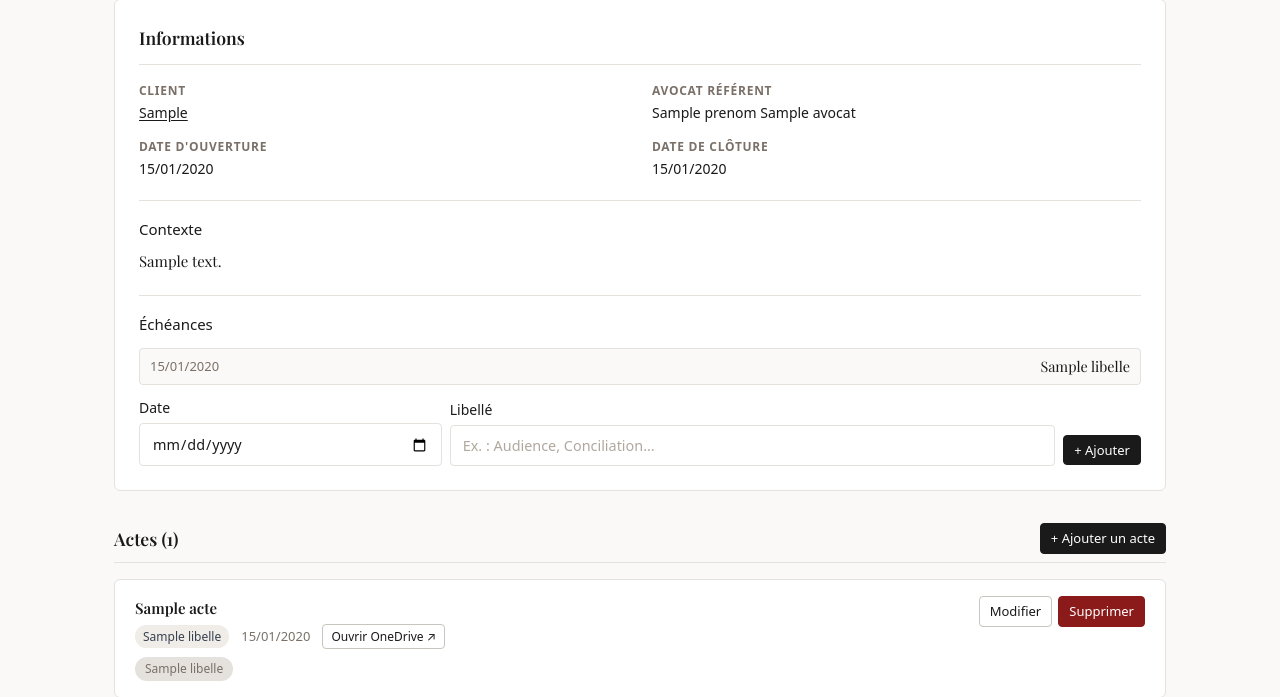
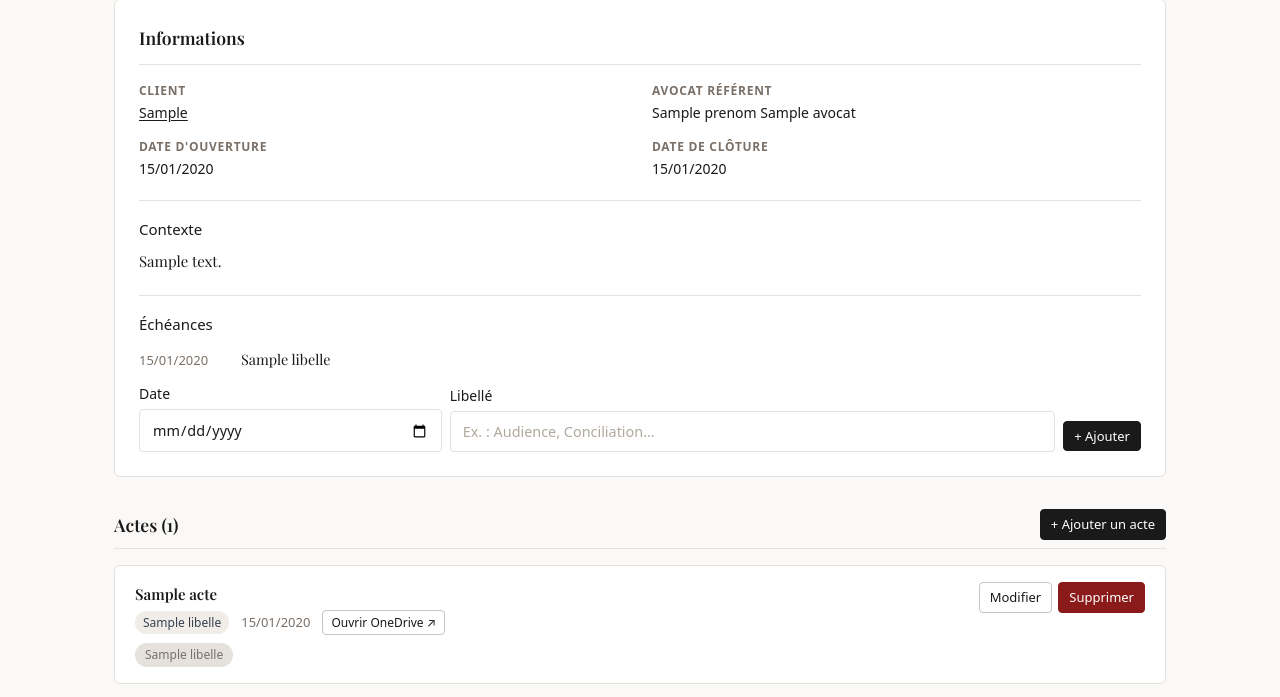
Before and after one commit to ricboro/cabinet-juridique, a FastAPI app: template app/templates/pages/dossiers/detail.html in a window 1280 px wide. Shown: the part 291-988 px from the top of the page. Run offline with FastAPI, Linux system fonts and the light colour scheme; the template is opened without the code that fills it: most values are stand-ins (such as "Sample title", 1, 10 or a date in 2020); some libraries are stand-ins or nearby versions; some web fonts are replaced.

Commit message:
fix: échéances — grille 2 colonnes (date fixe / libellé), sans encadré

```diff
--- a/app/static/style.css
+++ b/app/static/style.css
@@ -1196,38 +1196,26 @@ textarea {
   margin: 0 0 4px 0;
   display: flex;
   flex-direction: column;
-  gap: 6px;
+  gap: 4px;
 }
 
 .echeance-item {
-  display: flex;
-  align-items: center;
-  justify-content: space-between;
+  display: grid;
+  grid-template-columns: 90px 1fr;
   gap: 12px;
-  padding: 6px 10px;
-  background: var(--bg);
-  border: 1px solid var(--border);
-  border-radius: 4px;
+  align-items: baseline;
 }
 
-.echeance-info {
-  display: flex;
-  align-items: center;
-  gap: 16px;
-  flex: 1;
-  min-width: 0;
+.echeance-date {
+  font-size: 0.8125rem;
+  color: var(--text-muted);
+  white-space: nowrap;
 }
 
 .echeance-libelle {
   font-family: 'Playfair Display', serif;
   font-size: 0.9rem;
   color: var(--text);
-}
-
-.echeance-date {
-  font-size: 0.8125rem;
-  color: var(--text-muted);
-  white-space: nowrap;
 }
 
 .btn-icon-delete {
```
